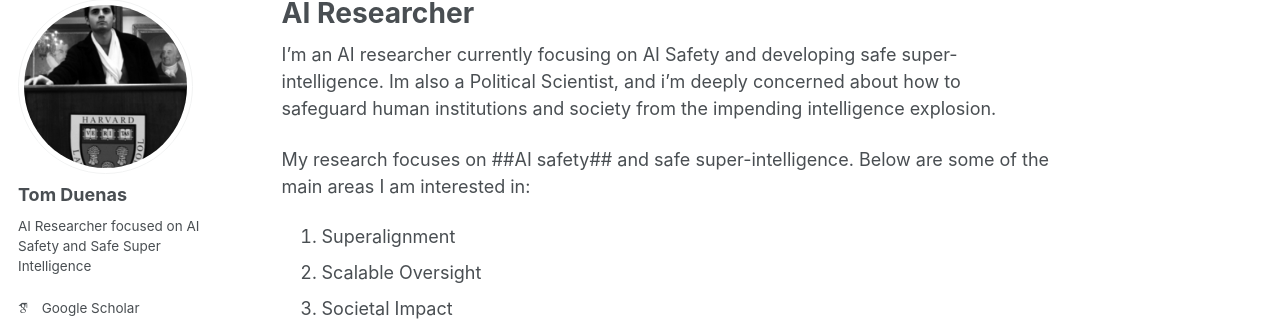
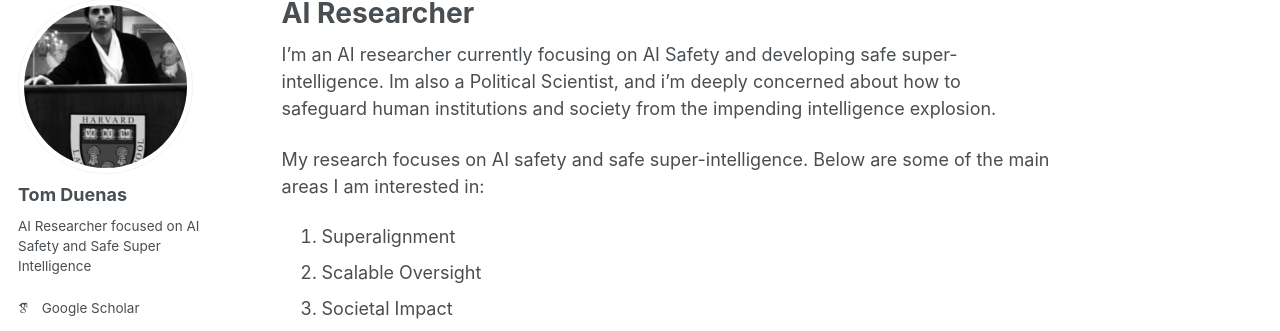
Before and after one commit to TomDuenas/tomduenas.github.io, a Jekyll site: the page built from _pages/about.md, in a window 1280 px wide and 1283 px high. Shown: the part 107-438 px from the top of the window. Built offline with Jekyll 4.4.1, drawn with Linux system fonts in a browser that asks for light colours; some web fonts are replaced.

```diff
--- a/_pages/about.md
+++ b/_pages/about.md
@@ -9,7 +9,7 @@ redirect_from:
 
 I'm an AI researcher currently focusing on AI Safety and developing safe super-intelligence. Im also a Political Scientist, and i'm deeply concerned about how to safeguard human institutions and society from the impending intelligence explosion.
 
-My research focuses on ##AI safety## and safe super-intelligence. Below are some of the main areas I am interested in:
+My research focuses on AI safety and safe super-intelligence. Below are some of the main areas I am interested in:
 
 1. Superalignment
 2. Scalable Oversight
```
